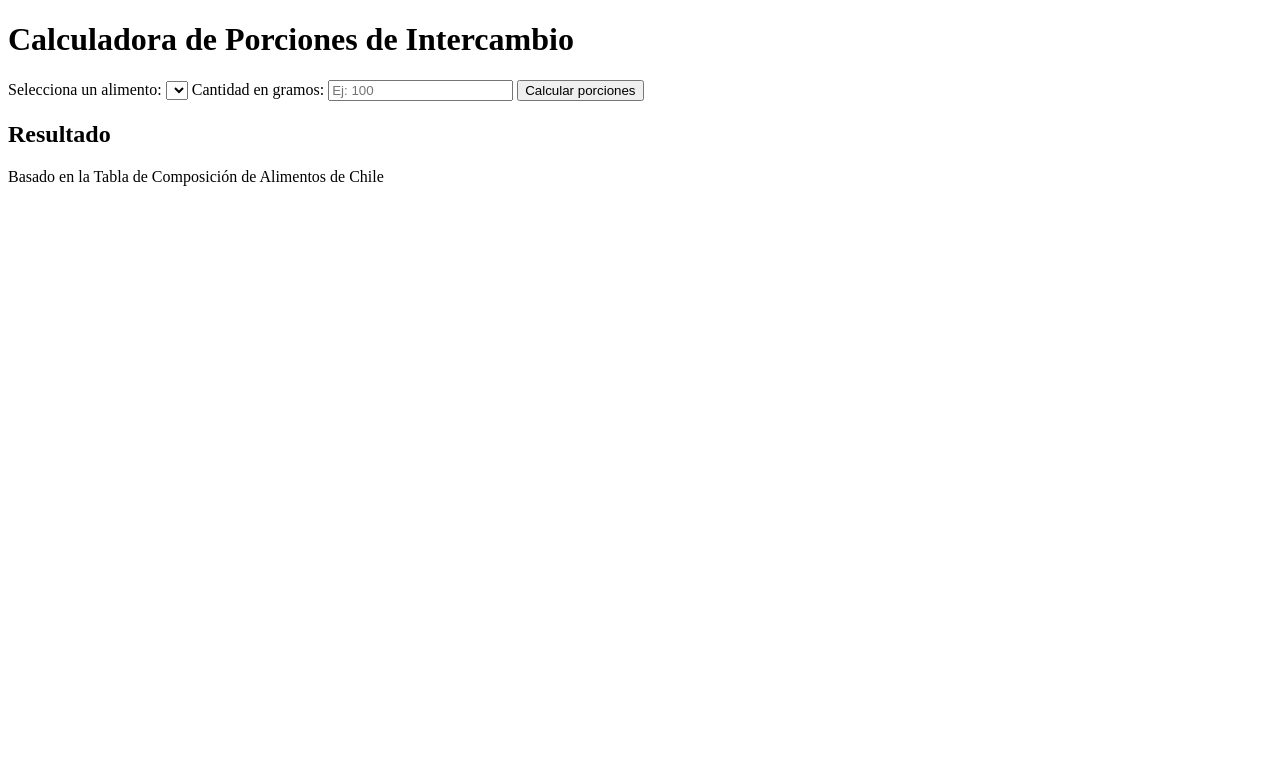
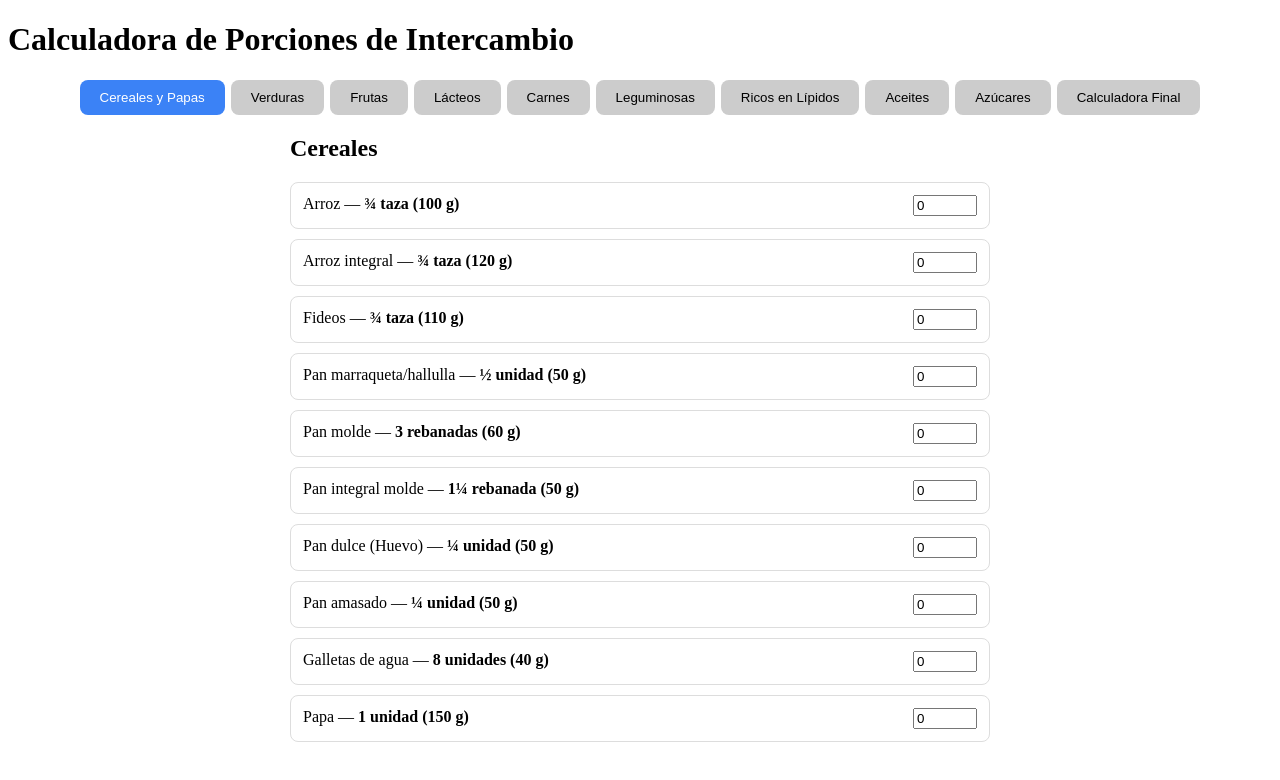
Before and after one commit to MatiasLeal29/proyecto-nutricion-calculadora-porciones, a plain HTML site: page index.html in a window 1280 px wide. Drawn offline with Linux system fonts and the light colour scheme.

Commit message:
modificacion html

```diff
--- a/index.html
+++ b/index.html
@@ -11,29 +11,28 @@
     <h1>Calculadora de Porciones de Intercambio</h1>
   </header>
 
-  <main>
-    <section id="input-section">
-      <label for="food-select">Selecciona un alimento:</label>
-      <select id="food-select">
-        <!-- Opciones cargadas dinámicamente desde alimentos.json -->
-      </select>
+<main>
 
-      <label for="grams-input">Cantidad en gramos:</label>
-      <input type="number" id="grams-input" placeholder="Ej: 100">
+  <!-- Pestañas -->
+  <div class="tabs">
+    <button class="tab-btn active" data-tab="cereales">Cereales y Papas</button>
+    <button class="tab-btn" data-tab="verduras">Verduras</button>
+    <button class="tab-btn" data-tab="frutas">Frutas</button>
+    <button class="tab-btn" data-tab="lacteos">Lácteos</button>
+    <button class="tab-btn" data-tab="carnes">Carnes</button>
+    <button class="tab-btn" data-tab="leguminosas">Leguminosas</button>
+    <button class="tab-btn" data-tab="lipidos">Ricos en Lípidos</button>
+    <button class="tab-btn" data-tab="aceites">Aceites</button>
+    <button class="tab-btn" data-tab="azucares">Azúcares</button>
+    <button class="tab-btn" data-tab="resumen">Calculadora Final</button>
+  </div>
 
-      <button id="calculate-btn">Calcular porciones</button>
-    </section>
+  <!-- Contenido dinámico -->
+  <section id="tab-content"></section>
 
-    <section id="result-section">
-      <h2>Resultado</h2>
-      <div id="result-output"></div>
-    </section>
-  </main>
+</main>
 
-  <footer>
-    <p>Basado en la Tabla de Composición de Alimentos de Chile</p>
-  </footer>
+<script src="js/app.js"></script>
 
-  <script src="js/app.js"></script>
 </body>
 </html>
```
